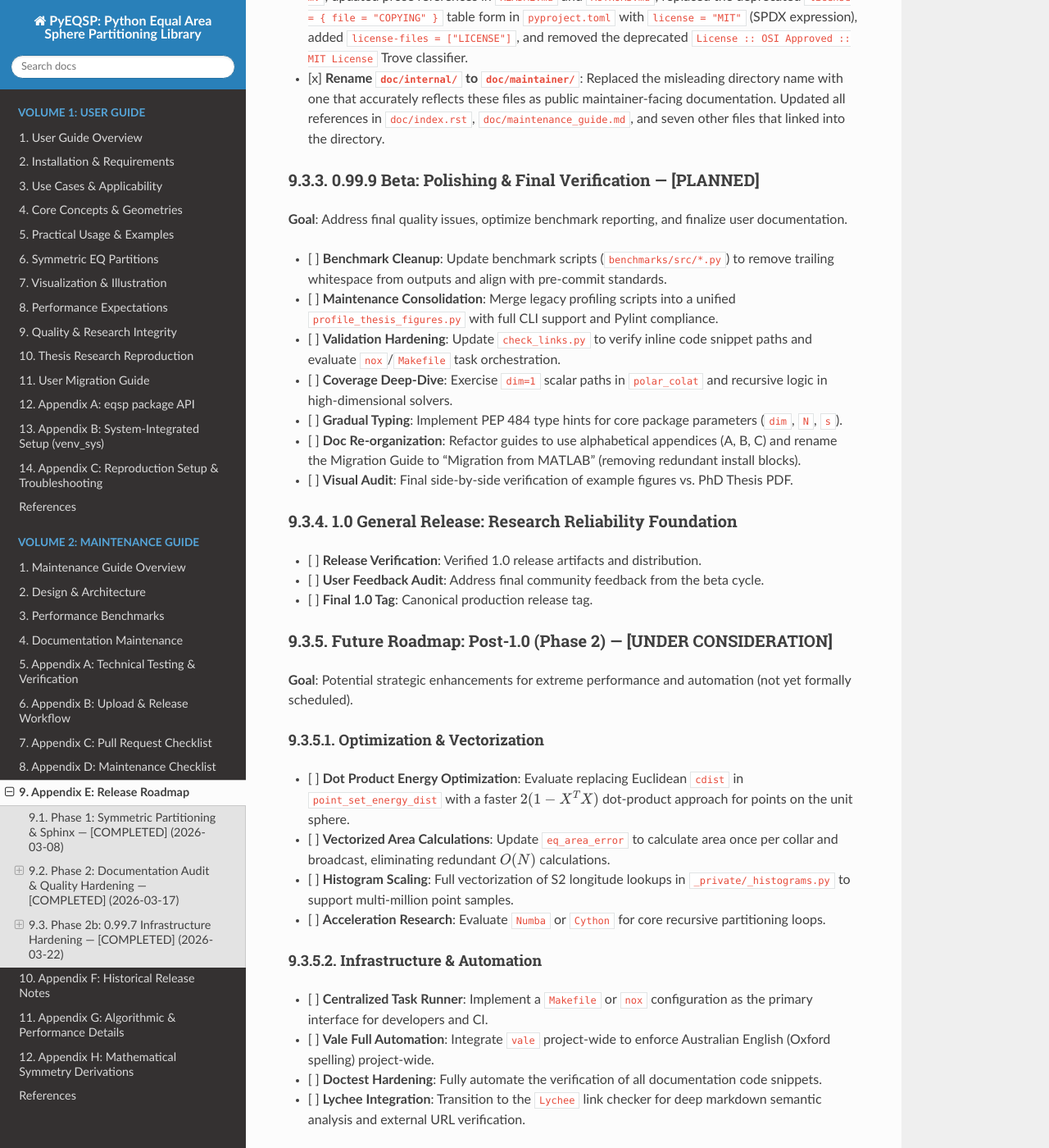
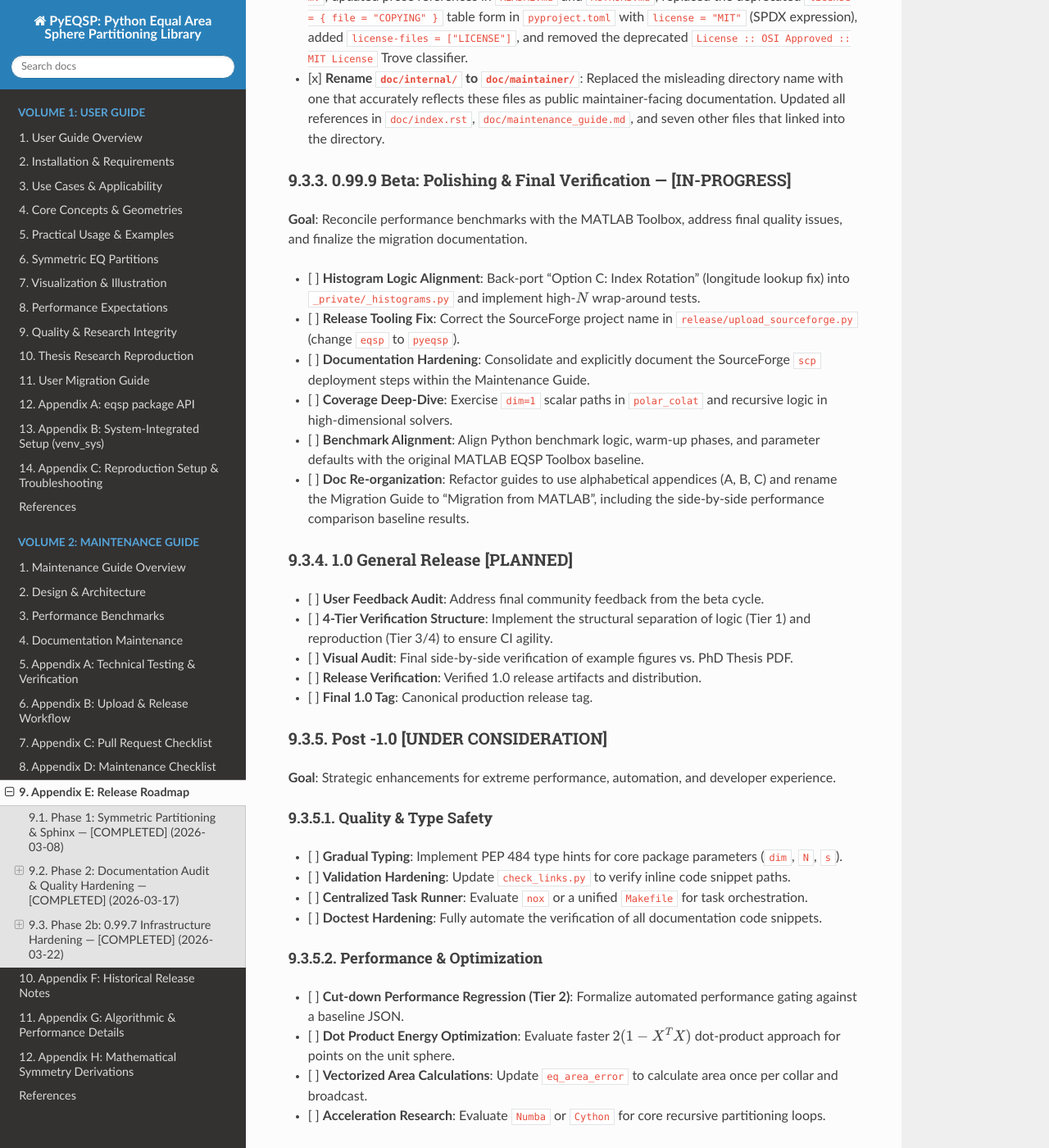
Before and after one commit to penguian/eqsp, a Sphinx documentation site: the page built from doc/maintainer/release_roadmap.md, in a window 1280 px wide and 1400 px high, scrolled down 1608 px. Shown: the whole window at 82% size. Built offline with Sphinx 7.4.7 and the Read the Docs theme 3.1.0, drawn with Linux system fonts in a browser that asks for light colours; some of the changed text lies outside the part shown.

Commit message:
Update the release plans

```diff
--- a/doc/maintainer/release_roadmap.md
+++ b/doc/maintainer/release_roadmap.md
@@ -41,37 +41,43 @@ This roadmap outlines the development phases from the initial beta through the 1
 - [x] **Rename COPYING to LICENSE and adopt PEP 639**: Renamed `COPYING` → `LICENSE` via `git mv`; updated prose references in `README.md` and `AUTHORS.md`; replaced the deprecated `license = { file = "COPYING" }` table form in `pyproject.toml` with `license = "MIT"` (SPDX expression), added `license-files = ["LICENSE"]`, and removed the deprecated `License :: OSI Approved :: MIT License` Trove classifier.
 - [x] **Rename `doc/internal/` to `doc/maintainer/`**: Replaced the misleading directory name with one that accurately reflects these files as public maintainer-facing documentation. Updated all references in `doc/index.rst`, `doc/maintenance_guide.md`, and seven other files that linked into the directory.
 
-### 0.99.9 Beta: Polishing & Final Verification — [PLANNED]
-**Goal**: Address final quality issues, optimize benchmark reporting, and finalize user documentation.
+### 0.99.9 Beta: Polishing & Final Verification — [IN-PROGRESS]
+**Goal**: Reconcile performance benchmarks with the MATLAB Toolbox, address final quality issues, and finalize the migration documentation.
 
-- [ ] **Benchmark Cleanup**: Update benchmark scripts (`benchmarks/src/*.py`) to remove trailing whitespace from outputs and align with pre-commit standards.
-- [ ] **Maintenance Consolidation**: Merge legacy profiling scripts into a unified `profile_thesis_figures.py` with full CLI support and Pylint compliance.
-- [ ] **Validation Hardening**: Update `check_links.py` to verify inline code snippet paths and evaluate `nox`/`Makefile` task orchestration.
+- [ ] **Histogram Logic Alignment**: Back-port "Option C: Index Rotation" (longitude lookup fix) into `_private/_histograms.py` and implement high-$N$ wrap-around tests.
+- [ ] **Release Tooling Fix**: Correct the SourceForge project name in `release/upload_sourceforge.py` (change `eqsp` to `pyeqsp`).
+- [ ] **Documentation Hardening**: Consolidate and explicitly document the SourceForge `scp` deployment steps within the Maintenance Guide.
 - [ ] **Coverage Deep-Dive**: Exercise `dim=1` scalar paths in `polar_colat` and recursive logic in high-dimensional solvers.
-- [ ] **Gradual Typing**: Implement PEP 484 type hints for core package parameters (`dim`, `N`, `s`).
-- [ ] **Doc Re-organization**: Refactor guides to use alphabetical appendices (A, B, C) and rename the Migration Guide to "Migration from MATLAB" (removing redundant install blocks).
+- [ ] **Benchmark Alignment**: Align Python benchmark logic, warm-up phases, and parameter defaults with the original MATLAB EQSP Toolbox baseline.
+- [ ] **Doc Re-organization**: Refactor guides to use alphabetical appendices (A, B, C) and rename the Migration Guide to "Migration from MATLAB", including the side-by-side performance comparison baseline results.
+
+### 1.0 General Release [PLANNED]
+
+- [ ] **User Feedback Audit**: Address final community feedback from the beta cycle.
+- [ ] **4-Tier Verification Structure**: Implement the structural separation of logic (Tier 1) and reproduction (Tier 3/4) to ensure CI agility.
 - [ ] **Visual Audit**: Final side-by-side verification of example figures vs. PhD Thesis PDF.
-
-### 1.0 General Release: Research Reliability Foundation
-
 - [ ] **Release Verification**: Verified 1.0 release artifacts and distribution.
-- [ ] **User Feedback Audit**: Address final community feedback from the beta cycle.
 - [ ] **Final 1.0 Tag**: Canonical production release tag.
 
-### Future Roadmap: Post-1.0 (Phase 2) — [UNDER CONSIDERATION]
-**Goal**: Potential strategic enhancements for extreme performance and automation (not yet formally scheduled).
+### Post -1.0 [UNDER CONSIDERATION]
+**Goal**: Strategic enhancements for extreme performance, automation, and developer experience.
 
-#### Optimization & Vectorization
-- [ ] **Dot Product Energy Optimization**: Evaluate replacing Euclidean `cdist` in `point_set_energy_dist` with a faster $2(1 - X^T X)$ dot-product approach for points on the unit sphere.
-- [ ] **Vectorized Area Calculations**: Update `eq_area_error` to calculate area once per collar and broadcast, eliminating redundant $O(N)$ calculations.
-- [ ] **Histogram Scaling**: Full vectorization of S2 longitude lookups in `_private/_histograms.py` to support multi-million point samples.
+#### Quality & Type Safety
+- [ ] **Gradual Typing**: Implement PEP 484 type hints for core package parameters (`dim`, `N`, `s`).
+- [ ] **Validation Hardening**: Update `check_links.py` to verify inline code snippet paths.
+- [ ] **Centralized Task Runner**: Evaluate `nox` or a unified `Makefile` for task orchestration.
+- [ ] **Doctest Hardening**: Fully automate the verification of all documentation code snippets.
+
+#### Performance & Optimization
+- [ ] **Cut-down Performance Regression (Tier 2)**: Formalize automated performance gating against a baseline JSON.
+- [ ] **Dot Product Energy Optimization**: Evaluate faster $2(1 - X^T X)$ dot-product approach for points on the unit sphere.
+- [ ] **Vectorized Area Calculations**: Update `eq_area_error` to calculate area once per collar and broadcast.
 - [ ] **Acceleration Research**: Evaluate `Numba` or `Cython` for core recursive partitioning loops.
 
-#### Infrastructure & Automation
-- [ ] **Centralized Task Runner**: Implement a `Makefile` or `nox` configuration as the primary interface for developers and CI.
-- [ ] **Vale Full Automation**: Integrate `vale` project-wide to enforce Australian English (Oxford spelling) project-wide.
-- [ ] **Doctest Hardening**: Fully automate the verification of all documentation code snippets.
-- [ ] **Lychee Integration**: Transition to the `Lychee` link checker for deep markdown semantic analysis and external URL verification.
+#### Maintenance & Automation
+- [ ] **Maintenance Consolidation**: Full Pylint-audit and refactor of all legacy benchmark and profiling scripts.
+- [ ] **Vale Full Automation**: Integrate `vale` project-wide to enforce Australian English.
+- [ ] **Lychee Integration**: Transition to the `Lychee` link checker for deep markdown analysis.
 
 #### Research & Dimensionality
 - [ ] **Dimensionality Expansion**: Establish reference baselines and mathematical invariant tests for $d \ge 4$.
```
